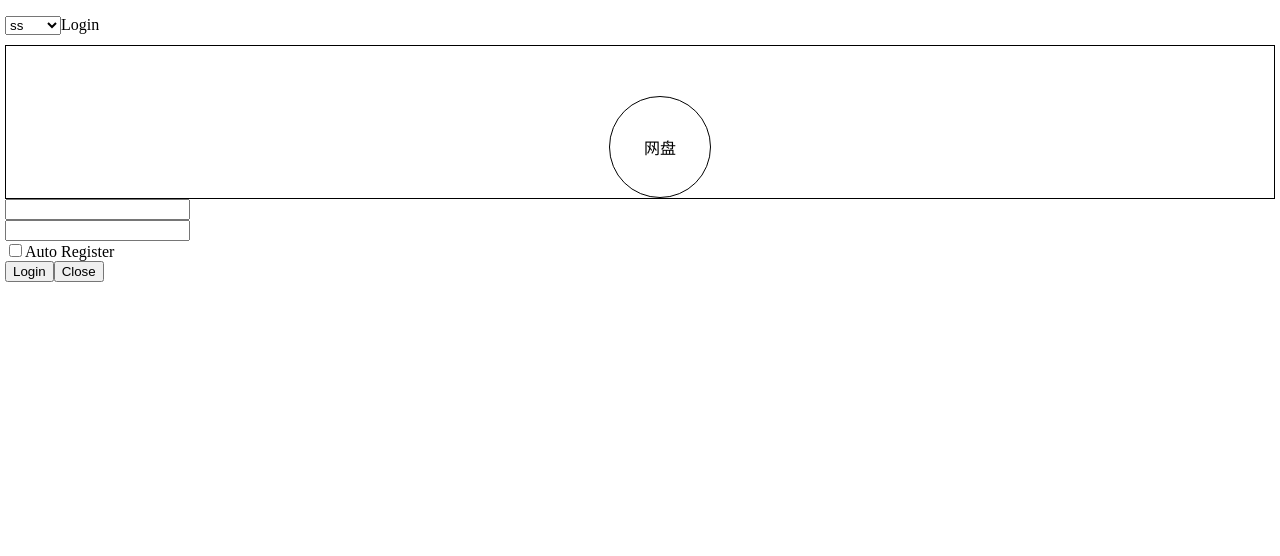
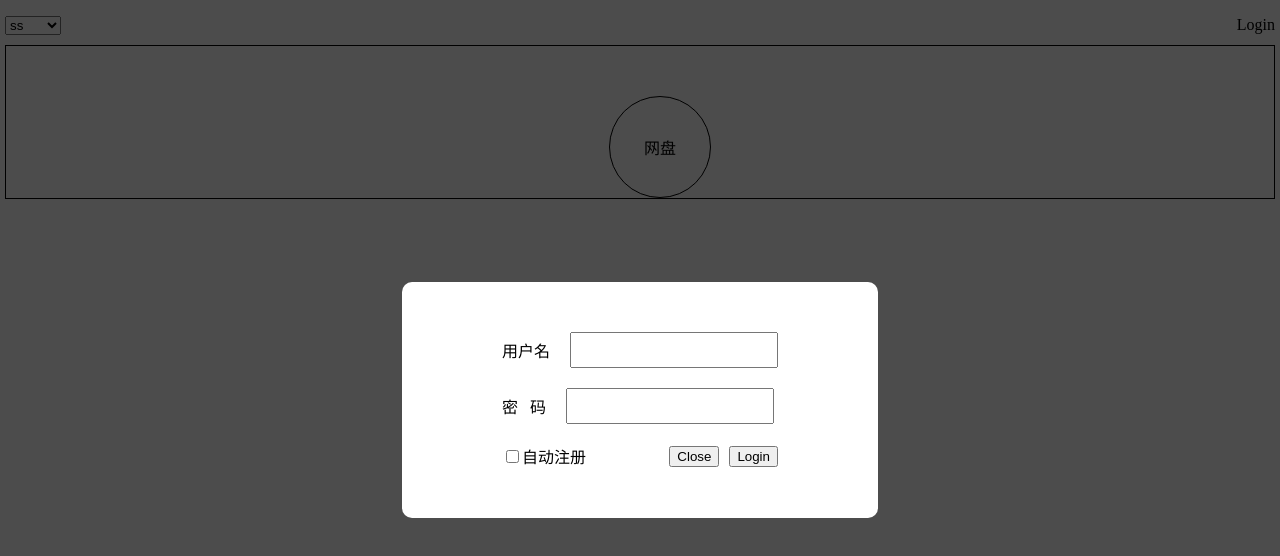
Before and after one commit to xiaobin3031/x-core-front, a React (Vite) app: page / in a window 1280 px wide. Both pictures are taken after a click on the link "Login". Shown: the top 556 px of the page. Built offline with nearby package versions, Linux system fonts and the light colour scheme.

Commit message:
增加登陆

```diff
--- a/src/index.css
+++ b/src/index.css
@@ -10,6 +10,7 @@ body {
 
     display: flex;
     align-items: center;
+    justify-content: space-between;
 }
 
 .navs {
@@ -71,7 +72,51 @@ body {
 .container {
     height: 100%;
     width: 100%;
-    // position: fixed;
-    // left: 0;
-    // top: 0;
+    /*position: fixed;*/
+    /*left: 0;*/
+    /*top: 0;*/
 }
+
+.login-modal {
+    position: absolute;
+    top: 0;
+    left: 0;
+    width: 100%;
+    height: 100%;
+    background-color: rgba(0, 0, 0, 0.7);
+
+    display: flex;
+    align-items: center;
+    justify-content: center;
+
+    & > .modal-content {
+        background-color: white;
+        padding: 50px 100px 30px;
+        border-radius: 10px;
+
+        & > div {
+            display: flex;
+            align-items: center;
+
+            margin-bottom: 20px;
+        }
+
+        & .login-btns {
+            justify-content: space-between;
+
+            & button:not(:last-child) {
+                margin-right: 10px;
+            }
+        }
+
+        & label {
+            margin-right: 20px;
+        }
+
+
+        & input[type="text"], & input[type="password"] {
+            height: 30px;
+            width: 200px;
+        }
+    }
+}
--- a/src/main.jsx
+++ b/src/main.jsx
@@ -50,6 +50,7 @@ function Navs() {
   const [navItem, setNavItem] = useState(null)
   const [mode, setMode] = useState(null);
   const [showLoginModal, setShowLoginModal] = useState(false)
+  const [userInfo, setUserInfo] = useState(user.get())
 
   const agreeAutoRegister = useRef(null);
   const usernameInput = useRef(null)
@@ -69,14 +70,14 @@ function Navs() {
     const data = {
       username: usernameInput.current.value,
       password: passwordInput.current.value,
-      agree: agreeAutoRegister.current.value
+      agree: agreeAutoRegister.current.value === 'on'
     }
-    ajax.post('/user/login', data).then(res => {
-      user.save(res.data)
+    ajax.post('/login', data).then(res => {
+      user.save(res)
+      setUserInfo(res)
+      setShowLoginModal(false)
     })
   }
-
-  const userInfo = user.get()
 
   return (
     <div>
@@ -95,7 +96,7 @@ function Navs() {
         <div className='user-info'>
           {
             !!userInfo && <div className='user-info-item'>
-              <span>{userInfo.name}</span>
+              <span>{userInfo.username}</span>
             </div>
           }
           {
@@ -125,17 +126,21 @@ function Navs() {
       {
         !!showLoginModal &&
           <div className="login-modal">
+            <div className='modal-content'>
               <div className="login-username">
+                <label>用户名</label>
                 <input type="text" name="username" ref={usernameInput}/>
               </div>
               <div className="login-password">
+                <label>密&nbsp;&nbsp;&nbsp;码</label>
                 <input type="password" name="password" ref={passwordInput}/>
               </div>
               <div className="login-btns">
-              <div><input type="checkbox" ref={agreeAutoRegister} />Auto Register</div>
+                <label><input type="checkbox" ref={agreeAutoRegister} />自动注册</label>
                 <div>
+                  <button type="button" onClick={() => setShowLoginModal(false)}>Close</button>
                   <button type="button" onClick={login}>Login</button>
-                <button type="button">Close</button>
+                </div>
               </div>
             </div>
           </div>
--- a/src/page/ftp/Ftp.jsx
+++ b/src/page/ftp/Ftp.jsx
@@ -21,7 +21,7 @@ export default function Ftp() {
 
   useEffect(() => {
     ajax.get('/ftp/listDirs').then(res => {
-      freshDirs(res.data)
+      freshDirs(res)
     })
 	  const list = []
     list.push({id:1, name :'上传的文件', isFile: true, uploading: true})
--- a/src/page/util/ajax.js
+++ b/src/page/util/ajax.js
@@ -7,6 +7,7 @@ const defaultAjax6Option = {
   }
 };
 const baseUrl = "http://127.0.0.1:6547"
+const notLoginUrl = ['/login'];
 
 function get(path, data = {}, options = {}) {
   return ajax6(path, data, {type: 'get', ...options});
@@ -53,7 +54,7 @@ function uploadFile(path, file, progressCb, data = {}, options = {}) {
 function ajax6(path, data = {}, options = {}) {
   return new Promise((resolve, reject) => {
     const userInfo =user.get()
-    if(!userInfo) {
+    if(!userInfo && notLoginUrl.indexOf(path) === -1) {
       console.log('not login')
       reject()
       return
@@ -63,7 +64,6 @@ function ajax6(path, data = {}, options = {}) {
     if (!options.type) {
       options.type = 'post';
     }
-    xhr.setRequestHeader("Authorization", `Bearer ${userInfo.token}`);
     let url = `${baseUrl}${path}`;
     if (options.type.toLowerCase() === 'get') {
       const query = formatParams(data);
@@ -71,9 +71,15 @@ function ajax6(path, data = {}, options = {}) {
         url += `?${query}`;
       }
       xhr.open(options.type, url, true);
+      if(!!userInfo){
+        xhr.setRequestHeader("Authorization", `Bearer ${userInfo.token}`);
+      }
       xhr.send(null);
     } else if (options.type.toLowerCase() === 'post') {
       xhr.open(options.type, url, true);
+      if(!!userInfo){
+        xhr.setRequestHeader("Authorization", `Bearer ${userInfo.token}`);
+      }
       Object.keys(options.header || {}).forEach(k => xhr.setRequestHeader(k, options.header[k]));
       xhr.send(JSON.stringify(data));
     }
```
Lines whose indentation alone changed are shown as unchanged.
